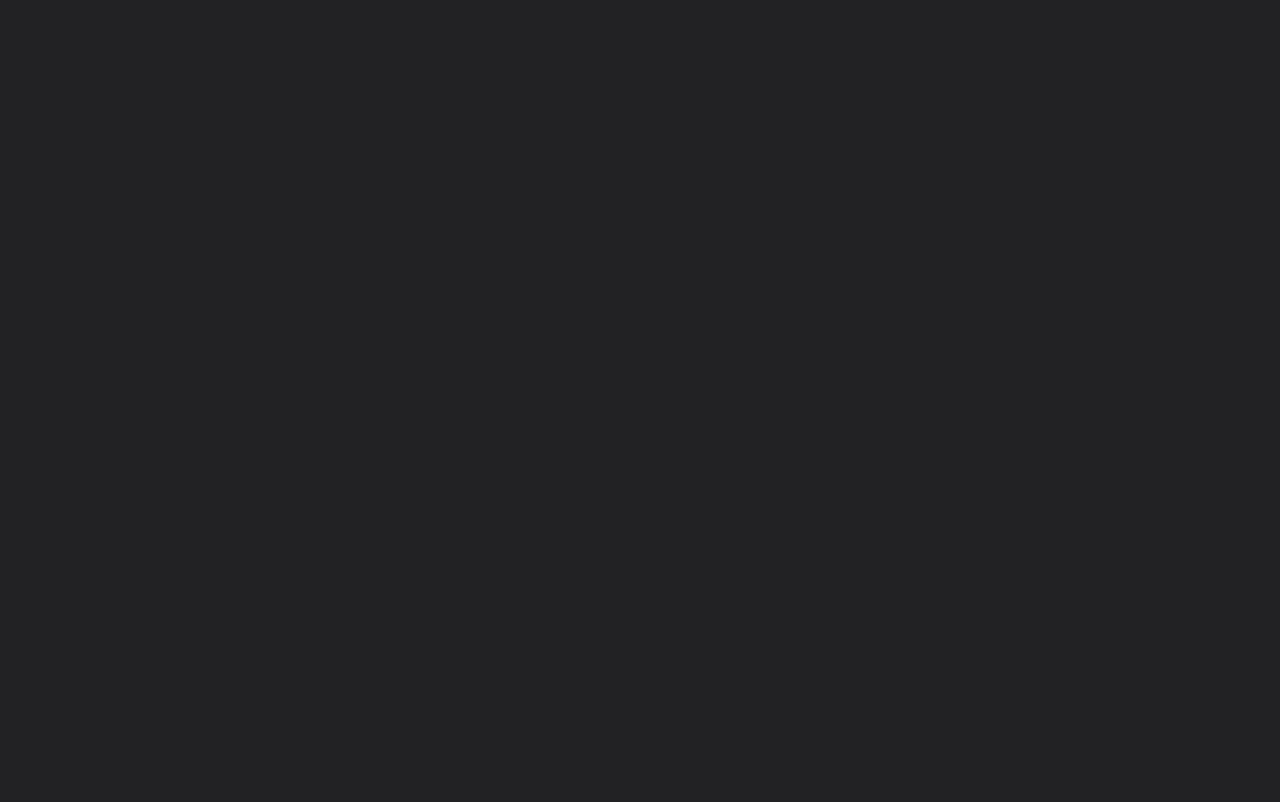
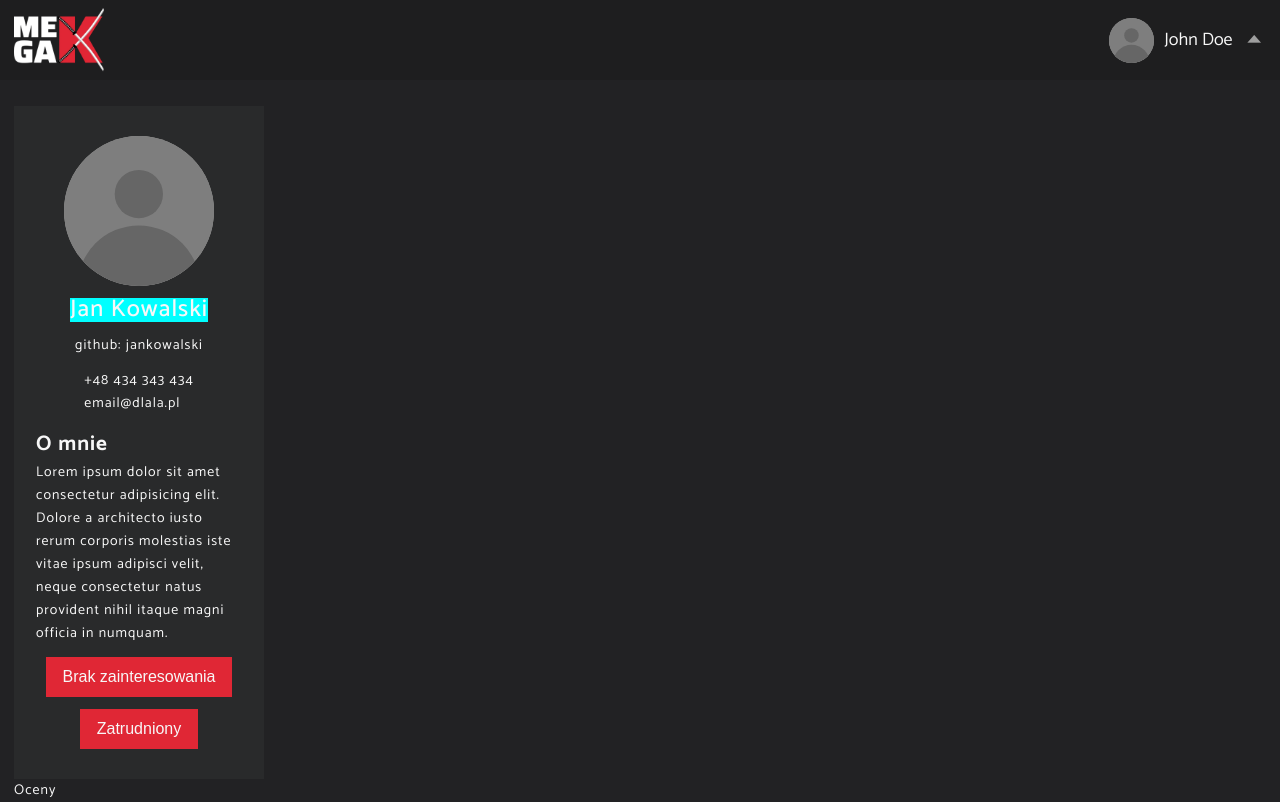
Before and after one commit to airfortech/Head-Hunter-Frontend, a React (Create React App) app: page /cv in a window 1280 px wide. Before the commit this address had no page. Built offline with nearby package versions, Linux system fonts and the light colour scheme.

Commit message:
added cvview and PersonalDetails component

```diff
--- a/src/App.tsx
+++ b/src/App.tsx
@@ -2,6 +2,7 @@ import React from 'react';
 import { LoginView } from './views/LoginView/LoginView';
 import { HRView } from './views/HRView/HRView';
 import { Route, Routes } from 'react-router-dom';
+import { CVView } from './views/CVView/CVView';
 
 export const App = () => {
   return (
@@ -9,6 +10,7 @@ export const App = () => {
       <Routes>
         <Route path="/" element={<LoginView />} />
         <Route path="/hr" element={<HRView />} />
+        <Route path="/cv" element={<CVView />} />
       </Routes>
     </div>
   );
--- /dev/null
+++ b/src/components/PersonalDetails/PersonalDetails.module.css
@@ -0,0 +1,16 @@
+.PersonalDetails {
+  padding: 30px 22px;
+  width: 250px;
+  display: flex;
+  flex-direction: column;
+  align-items: center;
+  gap: 12px;
+  background-color: var(--color-5);
+}
+
+.PersonalDetails h1 {
+  font-size: var(--font-size-xxxl);
+  font-weight: var(--font-weight-medium);
+  line-height: 100%;
+  background-color: aqua;
+}
--- /dev/null
+++ b/src/components/PersonalDetails/PersonalDetails.tsx
@@ -0,0 +1,29 @@
+import React from 'react';
+import { Avatar } from '../Avatar/Avatar';
+import { PrimaryButton } from '../buttons/PrimaryButton/PrimaryButton';
+import classes from './PersonalDetails.module.css';
+
+export const PersonalDetails = () => {
+  return (
+    <section className={classes.PersonalDetails}>
+      <Avatar name="Jan Kowalski" size="large" />
+      <h1>Jan Kowalski</h1>
+      <p>github: jankowalski</p>
+      <div className={classes.contact}>
+        <p>+48 434 343 434</p>
+        <p>email@dlala.pl</p>
+      </div>
+      <div className={classes.about}>
+        <h2>O mnie</h2>
+        <p>
+          Lorem ipsum dolor sit amet consectetur adipisicing elit. Dolore a
+          architecto iusto rerum corporis molestias iste vitae ipsum adipisci
+          velit, neque consectetur natus provident nihil itaque magni officia in
+          numquam.
+        </p>
+      </div>
+      <PrimaryButton size="large">Brak zainteresowania</PrimaryButton>
+      <PrimaryButton size="large">Zatrudniony</PrimaryButton>
+    </section>
+  );
+};
--- a/src/index.css
+++ b/src/index.css
@@ -89,7 +89,6 @@
 
   /* sizes */
   --content-max-width: 1430px;
-  --content-max-width: 630px;
 
   --content-container-padding: 14px;
 
--- /dev/null
+++ b/src/views/CVView/CVView.module.css
@@ -0,0 +1,9 @@
+.CVView {
+  display: flex;
+  flex-direction: column;
+  gap: 26px;
+}
+
+.wrapper {
+  padding: 0 var(--content-container-padding);
+}
--- /dev/null
+++ b/src/views/CVView/CVView.tsx
@@ -0,0 +1,18 @@
+import React from 'react';
+import { Header } from '../../components/Header/Header';
+import { PersonalDetails } from '../../components/PersonalDetails/PersonalDetails';
+import classes from './CVView.module.css';
+
+export const CVView = () => {
+  return (
+    <div className={classes.CVView}>
+      <Header />
+      <div className={classes.wrapper}>
+        <PersonalDetails />
+        <section className={classes.proffesionalDetails}>
+          <p>Oceny</p>
+        </section>
+      </div>
+    </div>
+  );
+};
```
